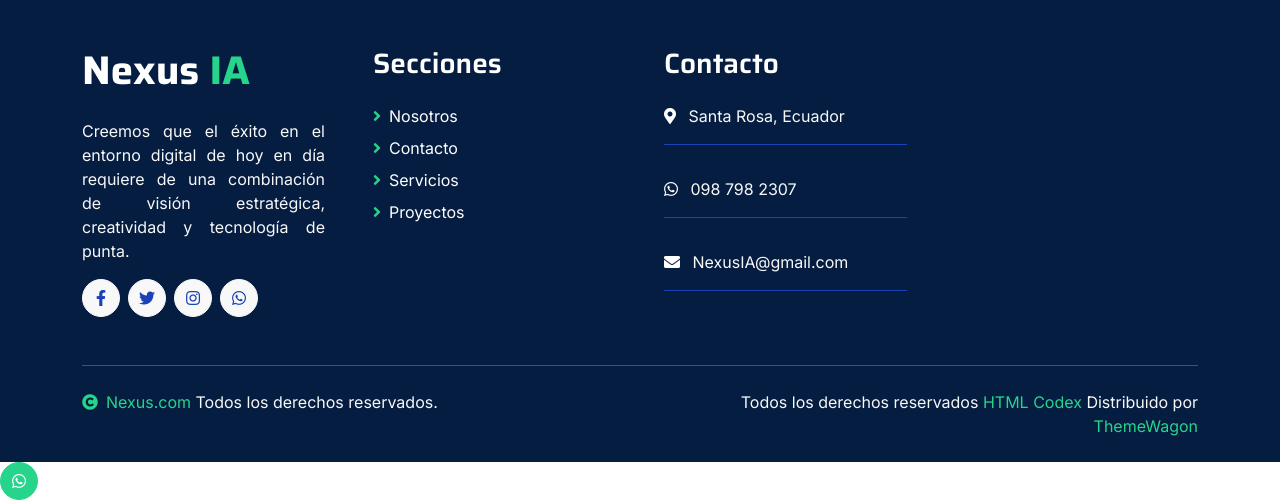
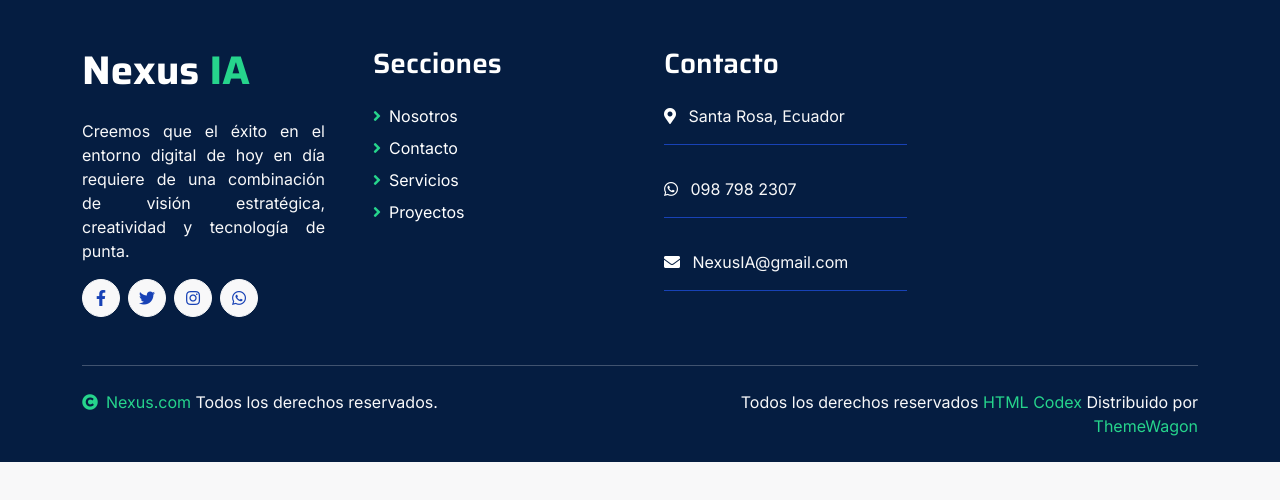
Before and after one commit to dylanQ12/nexus-ia-railway, a Django app: page / in a window 1280 px wide. Shown: the part 2798-3298 px from the top of the page. After the commit the page ends 3260 px from the top, so only its background shows below. Run offline with Django 4.2, Linux system fonts and the light colour scheme; data that the repository does not hold is empty; some libraries are stand-ins or nearby versions.

Commit message:
update file base.html

```diff
--- a/templates/base.html
+++ b/templates/base.html
@@ -234,7 +234,7 @@
         <!-- Footer End -->
 
         <!-- Back to Top -->
-        <a href="https://wa.link/x8g3gf" class="btn btn-secondary btn-square rounded-circle"><i class="fab fa-whatsapp text-white"></i></a>
+        <a href="https://wa.link/x8g3gf" class="btn btn-secondary btn-square rounded-circle back-to-top"><i class="fab fa-whatsapp text-white"></i></a>
 
         {% block url_js %}
         <!-- JavaScript Libraries -->
```
